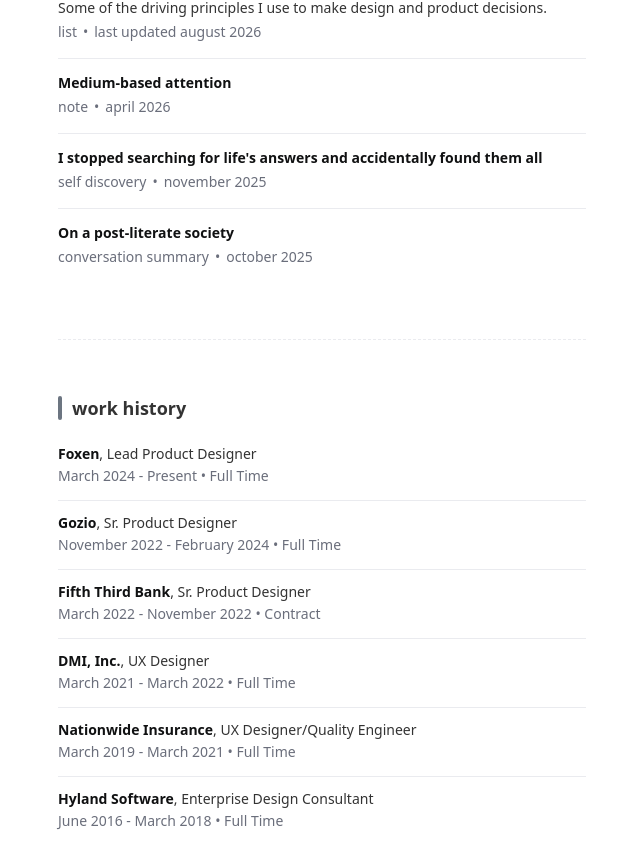
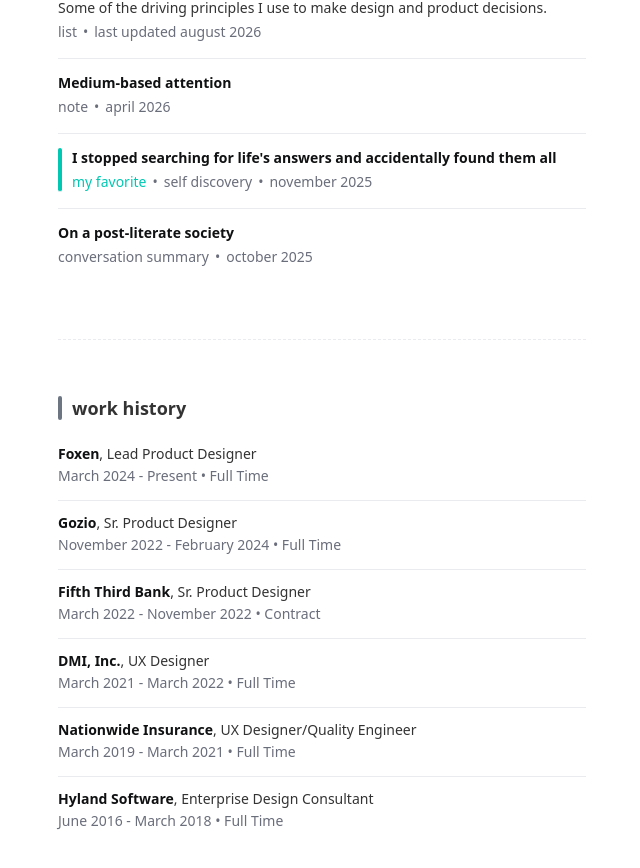
Before and after one commit to guser4579/seanfolio, a Next.js app: page / in a window 1280 px wide. Shown: the part 1173-2041 px from the top of the page, without its empty margins (318-958 px from the left). Built offline with nearby package versions, Linux system fonts and the light colour scheme.

Commit message:
feat(site): featured thought treatment - teal bar + "my favorite" on fluency piece
Co-Authored-By: Claude Fable 5 <noreply@anthropic.com>
Claude-Session: https://claude.ai/code/session_01FYojYdfMNzh6MPmBdSsAJD

```diff
--- a/app/globals.css
+++ b/app/globals.css
@@ -196,6 +196,14 @@ a.item:hover .t { text-decoration: underline; text-underline-offset: 3px; }
   display: flex; align-items: center; flex-wrap: wrap; gap: 0 6px;
   color: var(--muted); margin: 4px 0 0;
 }
+/* featured thought row: teal accent bar + author's label in the meta */
+li.feat a.item { position: relative; padding-left: 14px; }
+li.feat .bar {
+  position: absolute; left: 0; top: 14px; bottom: 16px; width: 4px;
+  border-radius: 999px; background: var(--teal);
+}
+li.feat .rec { color: var(--teal); font-weight: 500; }
+
 li.job { padding: 12px 0 14px; }
 .job .t { font-weight: 700; color: var(--title); }
 .job .role { color: var(--body); font-weight: 400; }
--- a/app/page.jsx
+++ b/app/page.jsx
@@ -64,11 +64,18 @@ export default function Home() {
         </h2>
         <ul className="list">
           {THOUGHTS.map((t) => (
-            <li key={t.slug}>
+            <li key={t.slug} className={t.featured ? 'feat' : undefined}>
               <Link className="item" href={`/thoughts/${t.slug}`}>
+                {t.featured ? <span className="bar" aria-hidden="true" /> : null}
                 <span className="t">{t.title}</span>
                 {t.blurb ? <p className="blurb">{t.blurb}</p> : null}
                 <p className="g-meta">
+                  {t.featured ? (
+                    <>
+                      <span className="rec">{t.featured}</span>
+                      <span aria-hidden="true">•</span>
+                    </>
+                  ) : null}
                   <span>{t.topic}</span>
                   <span aria-hidden="true">•</span>
                   <span>{t.date}</span>
```
Also changed, not shown: lib/data.js.
